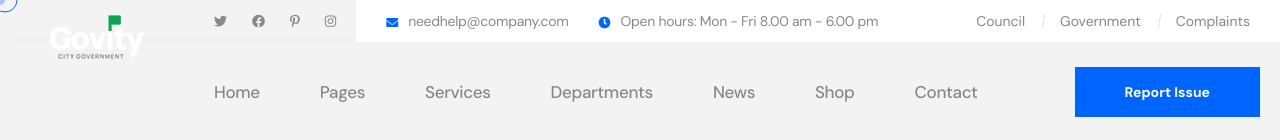
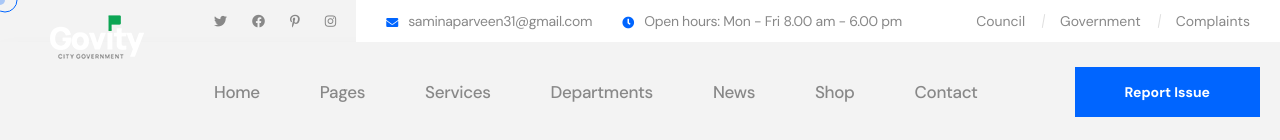
Before and after one commit to samina2108/ICRP, a plain HTML site: page about.html in a window 1280 px wide. Shown: the top 140 px of the page. Drawn offline with Linux system fonts and the light colour scheme; files whose address does not match are found by name.

Commit message:
change email

```diff
--- a/about.html
+++ b/about.html
@@ -90,7 +90,7 @@
                                                 <i class="fas fa-envelope"></i>
                                             </div>
                                             <div class="text">
-                                                <p><a href="mailto:needhelp@company.com">needhelp@company.com</a></p>
+                                                <p><a href="mailto:needhelp@company.com">saminaparveen31@gmail.com</a></p>
                                             </div>
                                         </li>
                                         <li>
```
